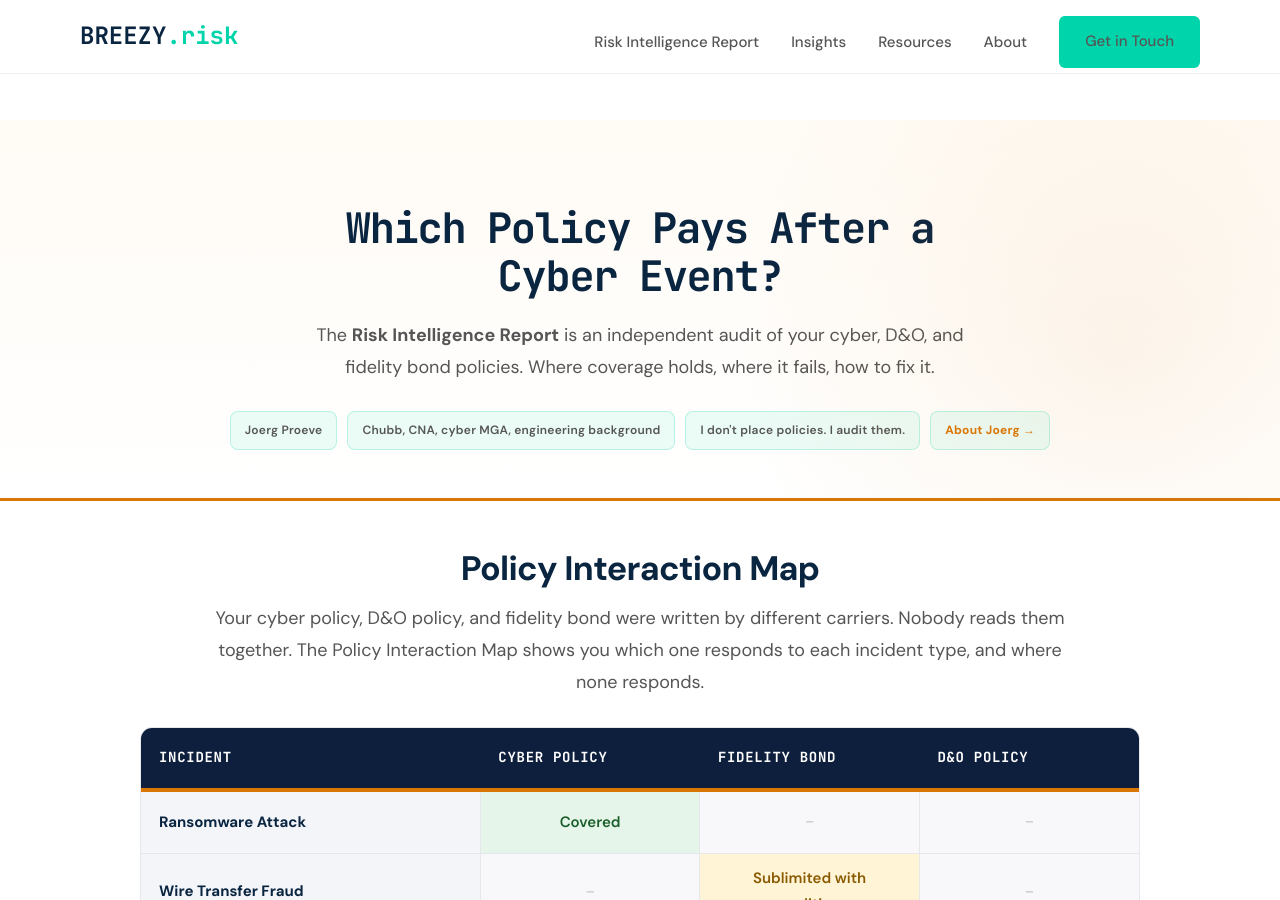
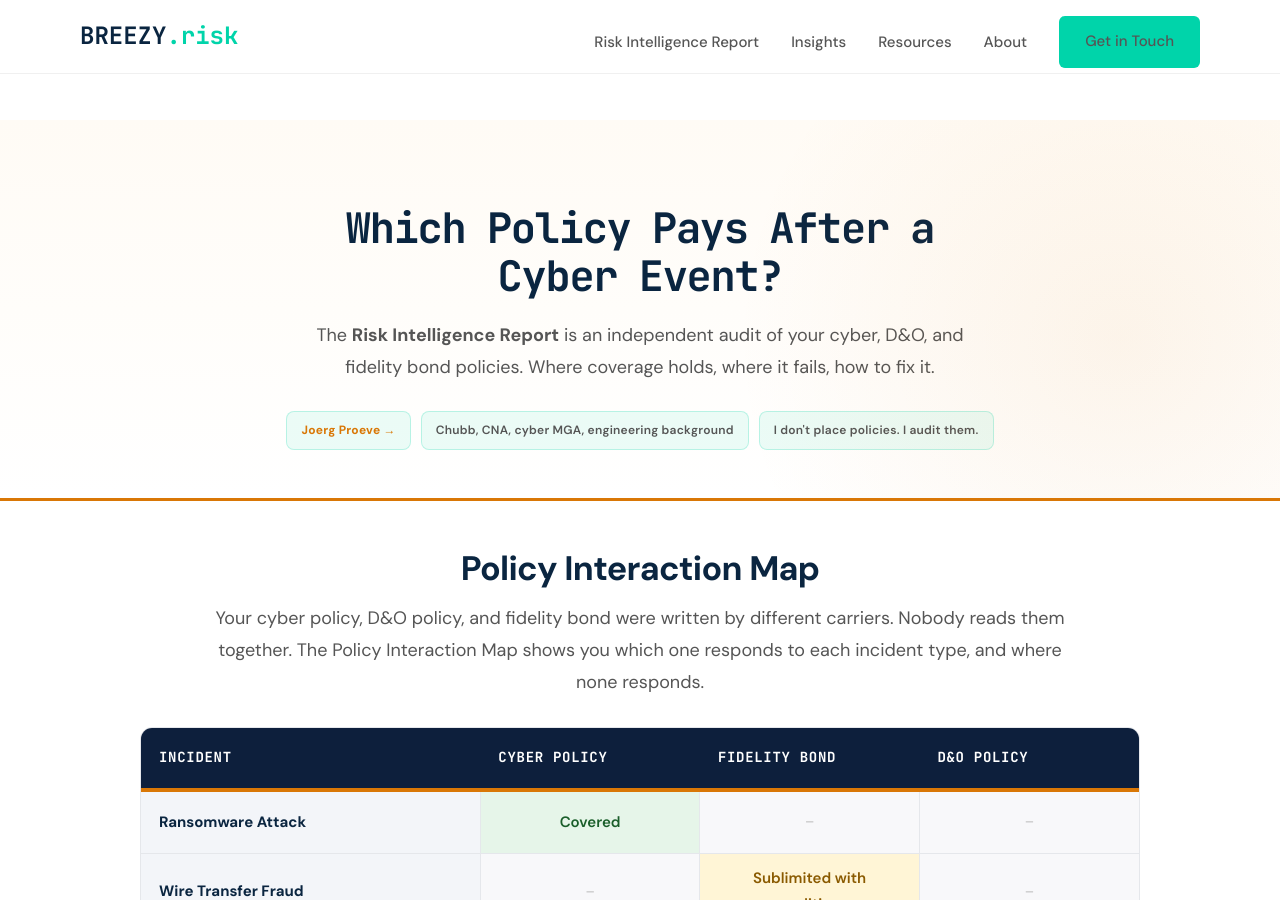
Before and after one commit to joeproe1/breezyrisk.com, a Jekyll site: the page built from risk-intelligence-report.html, in a window 1280 px wide and 900 px high. Built offline with Jekyll 4.4.1, drawn with Linux system fonts in a browser that asks for light colours.

Commit message:
Make the name in the hero the link to the About page
Removes the repeated name and gives the strongest credibility signal
in the hero a path to the background behind it.

```diff
--- a/risk-intelligence-report.html
+++ b/risk-intelligence-report.html
@@ -547,10 +547,9 @@ a.rir-chip:hover{ background: rgba(0, 212, 170, 0.14); }
       The <strong>Risk Intelligence Report</strong> is an independent audit of your cyber, D&amp;O, and fidelity bond policies. Where coverage holds, where it fails, how to fix it.
     </p>
     <div class="rir-chips">
-      <span class="rir-chip">Joerg Proeve</span>
+      <a href="{{ '/about/' | relative_url }}" class="rir-chip">Joerg Proeve &rarr;</a>
       <span class="rir-chip">Chubb, CNA, cyber MGA, engineering background</span>
       <span class="rir-chip">I don't place policies. I audit them.</span>
-      <a href="{{ '/about/' | relative_url }}" class="rir-chip">About Joerg &rarr;</a>
     </div>
   </div>
 </section>
```
